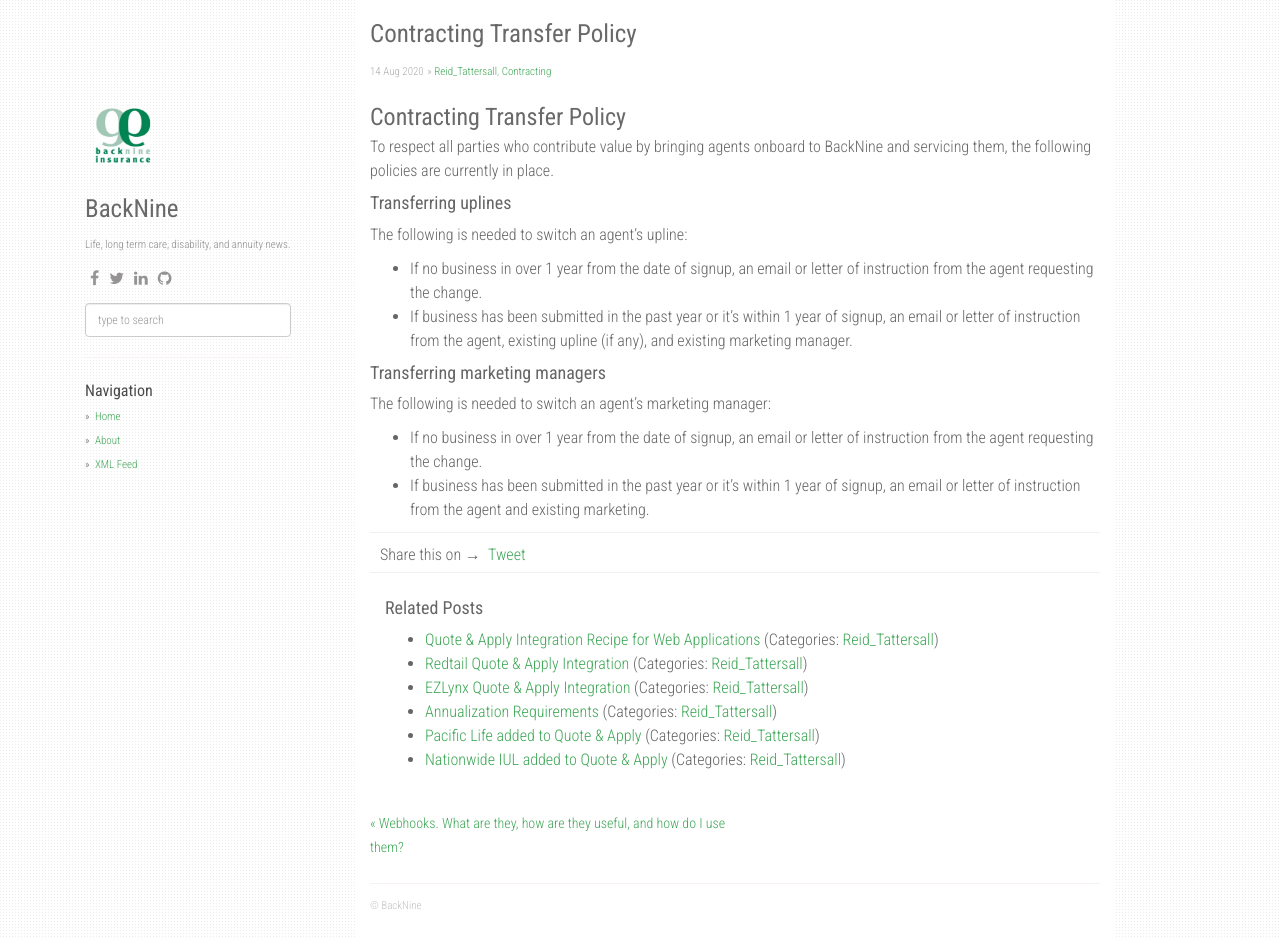
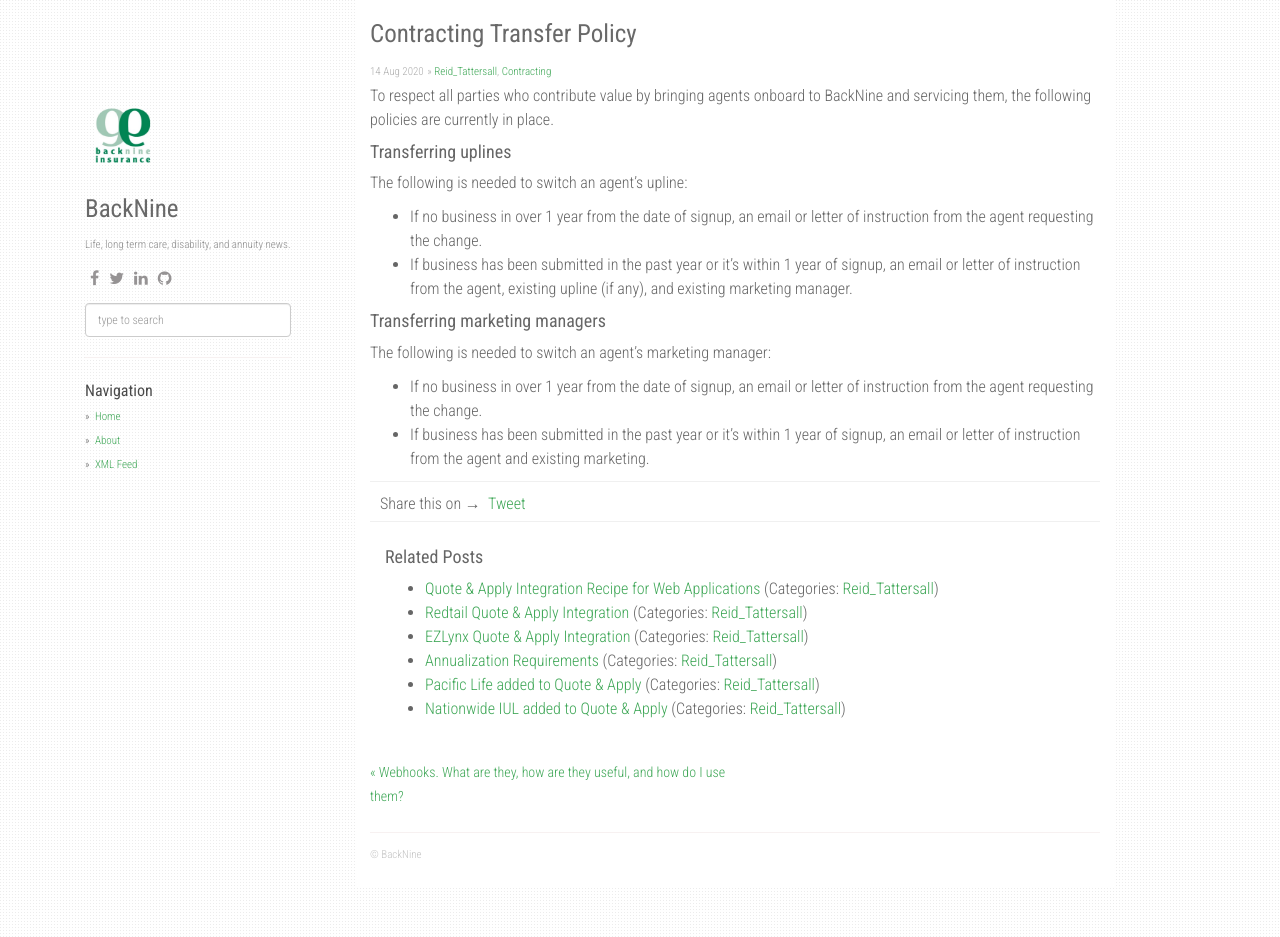
Before and after one commit to agusmakmun/agusmakmun.github.io, a Jekyll site: the page built from _posts/2020-08-14-contracting_transfer_policy.markdown, in a window 1280 px wide and 937 px high. Built offline with Jekyll 4.4.1, drawn with Linux system fonts in a browser that asks for light colours; nearby versions of some CDN libraries; comment, search, counter and statistics services are not loaded.

Commit message:
Update 2020-08-14-contracting_transfer_policy.markdown

```diff
--- a/_posts/2020-08-14-contracting_transfer_policy.markdown
+++ b/_posts/2020-08-14-contracting_transfer_policy.markdown
@@ -4,7 +4,6 @@
 date:   2020-08-14 14:00:00 +0700
 categories: [Reid_Tattersall, Contracting]
 ---
-### Contracting Transfer Policy
 To respect all parties who contribute value by bringing agents onboard to BackNine and servicing them, the following policies are currently in place.
 
 #### Transferring uplines
```
